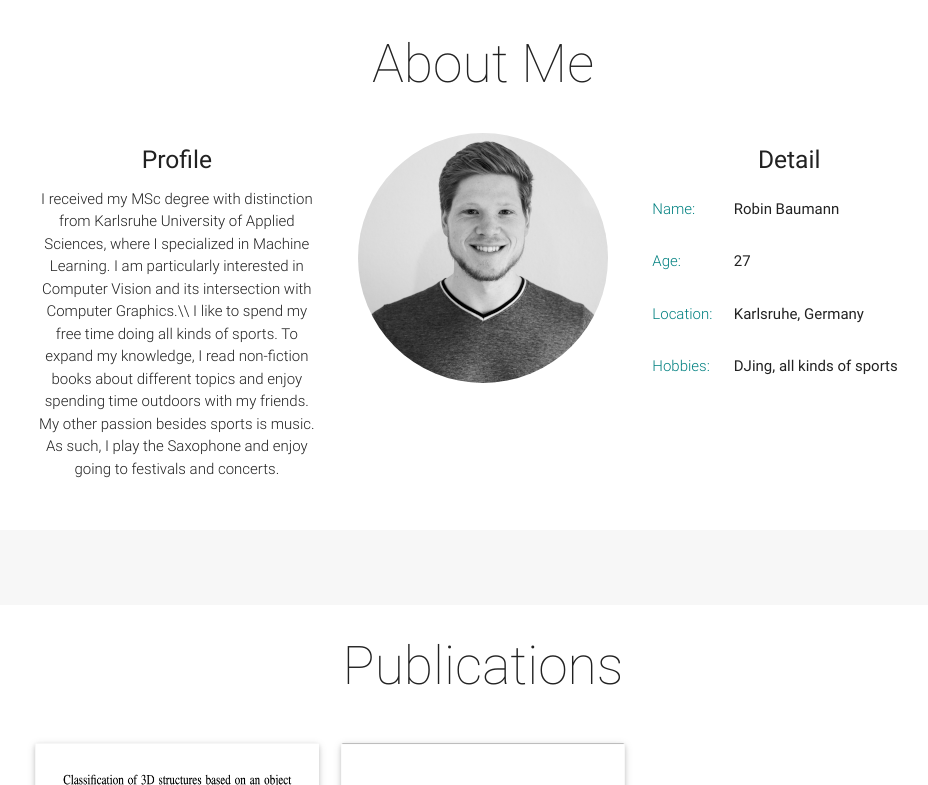
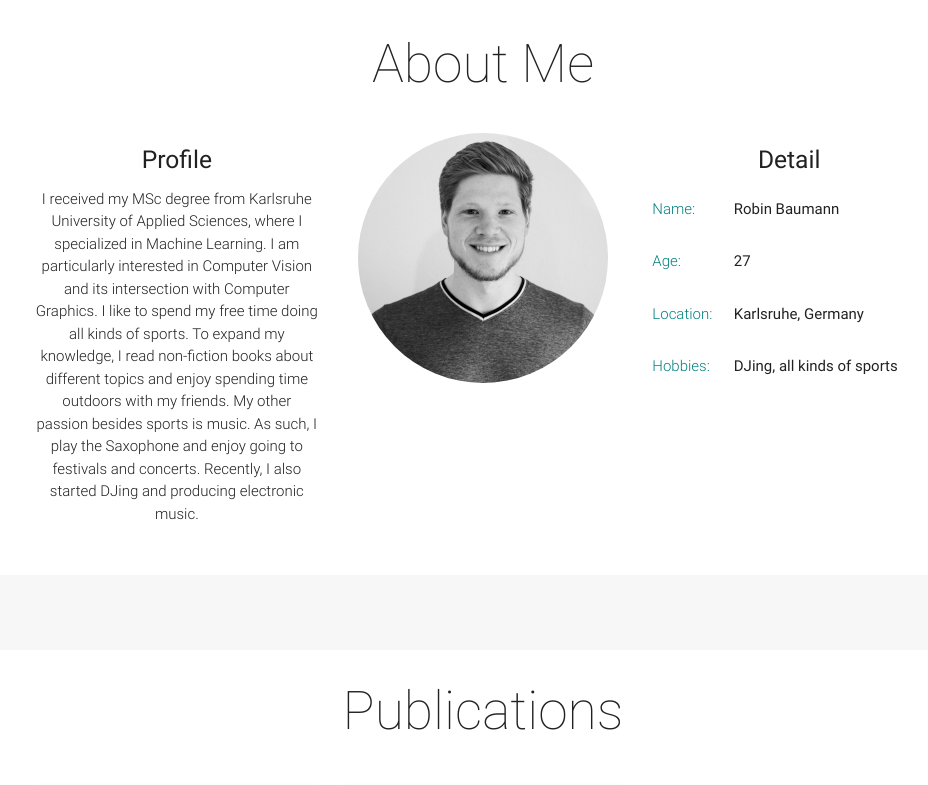
Before and after one commit to RobinBaumann/robinbaumann.github.io, a plain HTML site: page index.html in a window 1280 px wide. Shown: the part 860-1645 px from the top of the page, without its empty margins (157-1085 px from the left). Drawn offline with Linux system fonts and the light colour scheme.

Commit message:
update about me

```diff
--- a/index.html
+++ b/index.html
@@ -67,7 +67,7 @@
             <div  class="col s12 m4 l4">
                 <div class="center promo promo-example">
                     <h5 class="promo-caption">Profile</h5>
-                    <p class="light center">I received my MSc degree with distinction from Karlsruhe University of Applied Sciences, where I specialized in Machine Learning. I am particularly interested in Computer Vision and its intersection with Computer Graphics.\\ I like to spend my free time doing all kinds of sports. To expand my knowledge, I read non-fiction books about different topics and enjoy spending time outdoors with my friends. My other passion besides sports is music. As such, I play the Saxophone and enjoy going to festivals and concerts.</p>
+                    <p class="light center">I received my MSc degree from Karlsruhe University of Applied Sciences, where I specialized in Machine Learning. I am particularly interested in Computer Vision and its intersection with Computer Graphics. I like to spend my free time doing all kinds of sports. To expand my knowledge, I read non-fiction books about different topics and enjoy spending time outdoors with my friends. My other passion besides sports is music. As such, I play the Saxophone and enjoy going to festivals and concerts. Recently, I also started DJing and producing electronic music.</p>
                 </div>
             </div>
             <div class="col s12 m4 l4">
```
